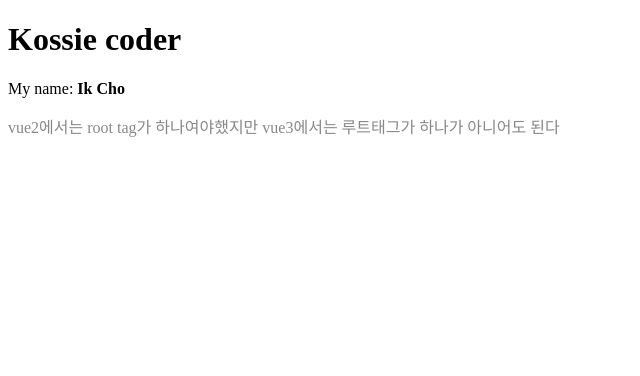
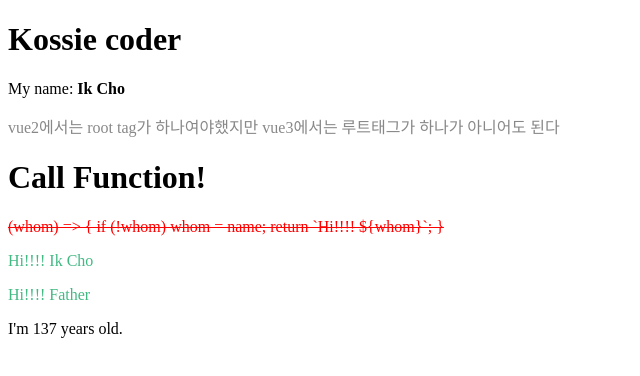
Before and after one commit to cheerdearhere/studyVue3, a Vue app: page / in a window 1280 px wide. Shown: the top 376 px of the page, without its empty margins (0-640 px from the left). Built offline with nearby package versions, Linux system fonts and the light colour scheme.

Commit message:
- function and variable
변수와 함수 적용하기.

```diff
--- a/src/App.vue
+++ b/src/App.vue
@@ -7,6 +7,14 @@
   </div>
   <!-- vue3 변경점 -->
   <p class="content">vue2에서는 root tag가 하나여야했지만 vue3에서는 루트태그가 하나가 아니어도 된다</p>
+  <div>
+    <h1>Call Function!</h1>
+    <p class="functionStrCall">{{greeting}}</p>
+    <p class="functionCall">{{greeting()}}</p>
+    <p class="functionCall">{{greeting("Father")}}</p>
+    <p>{{myAge("1888-01-01")}}</p>
+  </div>
+
 </template>
 
 <script>
@@ -14,9 +22,21 @@
 export default {
   setup(){//mount 할 때
     const name = 'Ik Cho';//변수를 지정하고
-
+    const greeting = (whom)=>{//함수 지정
+      if(!whom)whom=name;
+      return `Hi!!!! ${whom}`;
+    };
+    const myAge = (birthStr)=>{
+      const today = new Date();
+      const birthDay = new Date(birthStr);
+      const diff = today - birthDay;
+      const age = Math.floor(diff/(12*30*24*60*60*1000));
+      return `I'm ${age} years old.`
+    }
     return {
-      name//return에 obj 방식으로 이름을 입력
+      name,//return에 obj 방식으로 이름을 입력
+      greeting,//function도 export시킬 수 있음
+      myAge,
     }
   }
 }
@@ -34,4 +54,11 @@
 .content{
   color:#888888;
 }
+.functionStrCall{
+  text-decoration: line-through;
+  color:#FF0000FF;
+}
+.functionCall{
+  color: #42b983;
+}
 </style>
```
